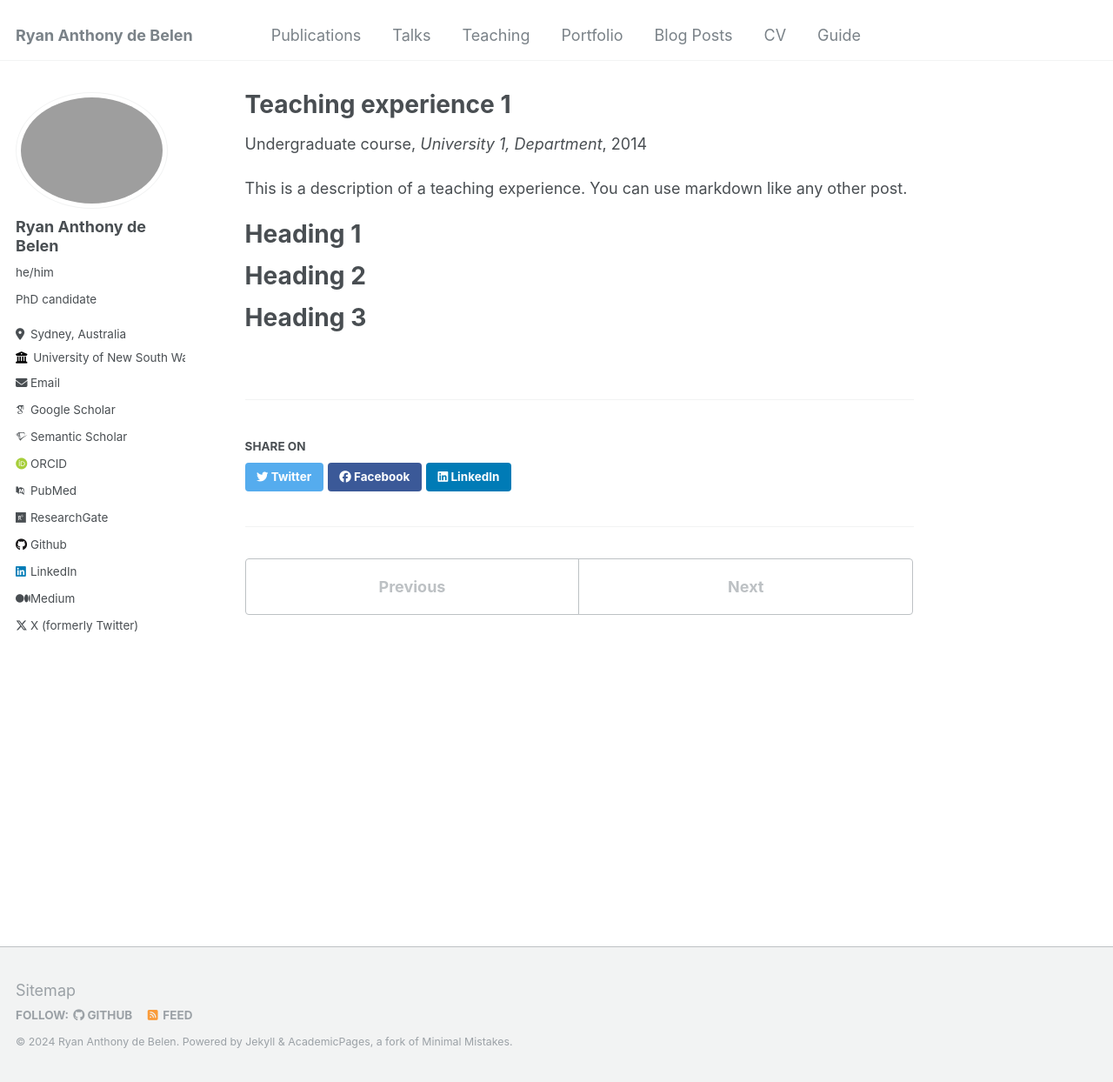
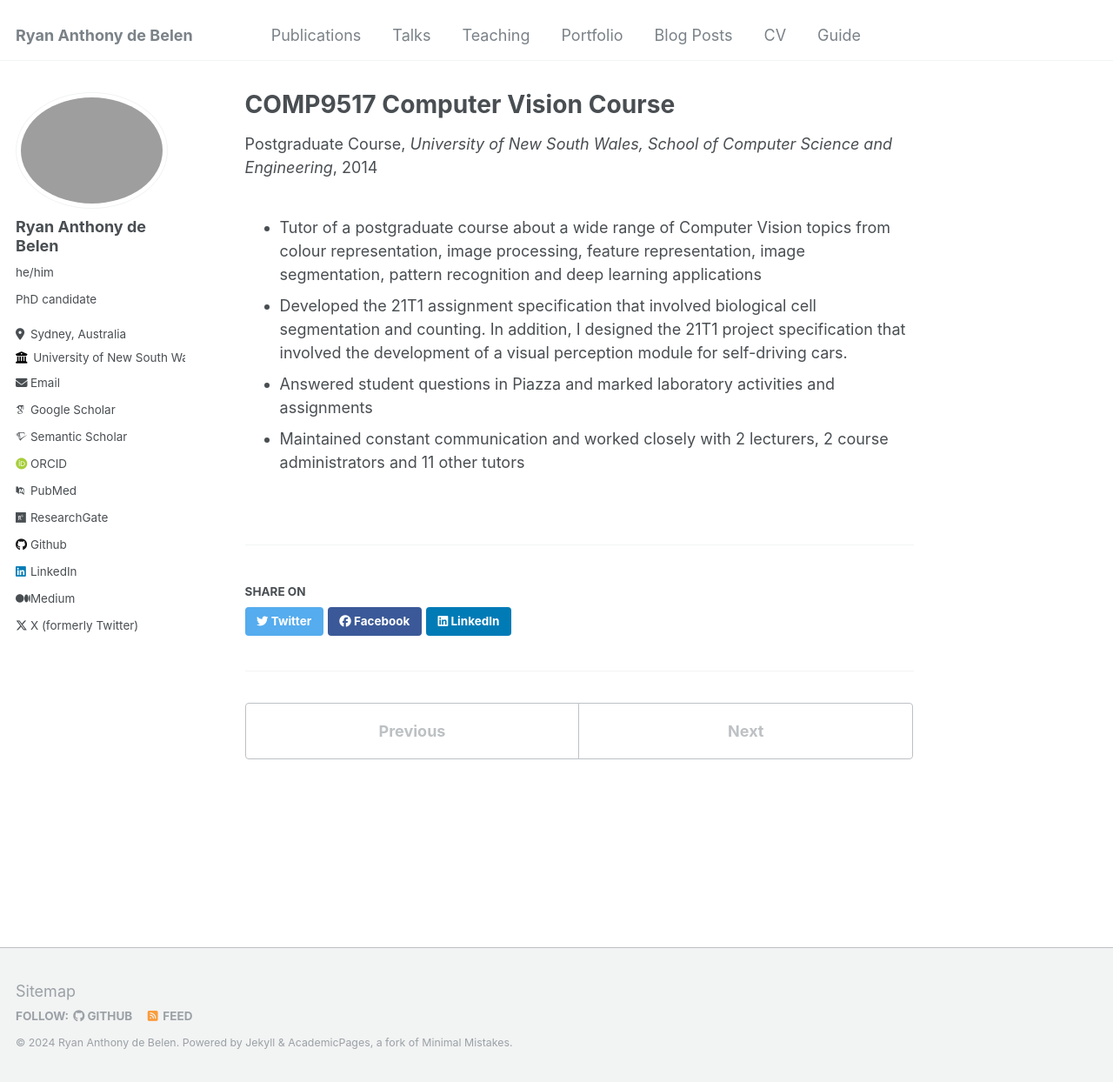
Before and after one commit to ryanxdebelen/ryanxdebelen.github.io, a Jekyll site: the page built from _teaching/teaching-1.md, in a window 1280 px wide and 1244 px high. Shown: the whole window at 87% size. Built offline with Jekyll 4.4.1, drawn with Linux system fonts in a browser that asks for light colours; some web fonts are replaced.

Commit message:
Update teaching-1.md

```diff
--- a/_teaching/teaching-1.md
+++ b/_teaching/teaching-1.md
@@ -1,20 +1,14 @@
 ---
-title: "Teaching experience 1"
+title: "COMP9517 Computer Vision Course"
 collection: teaching
-type: "Undergraduate course"
+type: "Postgraduate Course"
 permalink: /teaching/2014-spring-teaching-1
-venue: "University 1, Department"
+venue: "University of New South Wales, School of Computer Science and Engineering"
 date: 2014-01-01
-location: "City, Country"
+location: "Sydney, Australia"
 ---
 
-This is a description of a teaching experience. You can use markdown like any other post.
-
-Heading 1
-======
-
-Heading 2
-======
-
-Heading 3
-======
+- Tutor of a postgraduate course about a wide range of Computer Vision topics from colour representation, image processing, feature representation, image segmentation, pattern recognition and deep learning applications
+- Developed the 21T1 assignment specification that involved biological cell segmentation and counting. In addition, I designed the 21T1 project specification that involved the development of a visual perception module for self-driving cars.
+- Answered student questions in Piazza and marked laboratory activities and assignments
+- Maintained constant communication and worked closely with 2 lecturers, 2 course administrators and 11 other tutors
```
